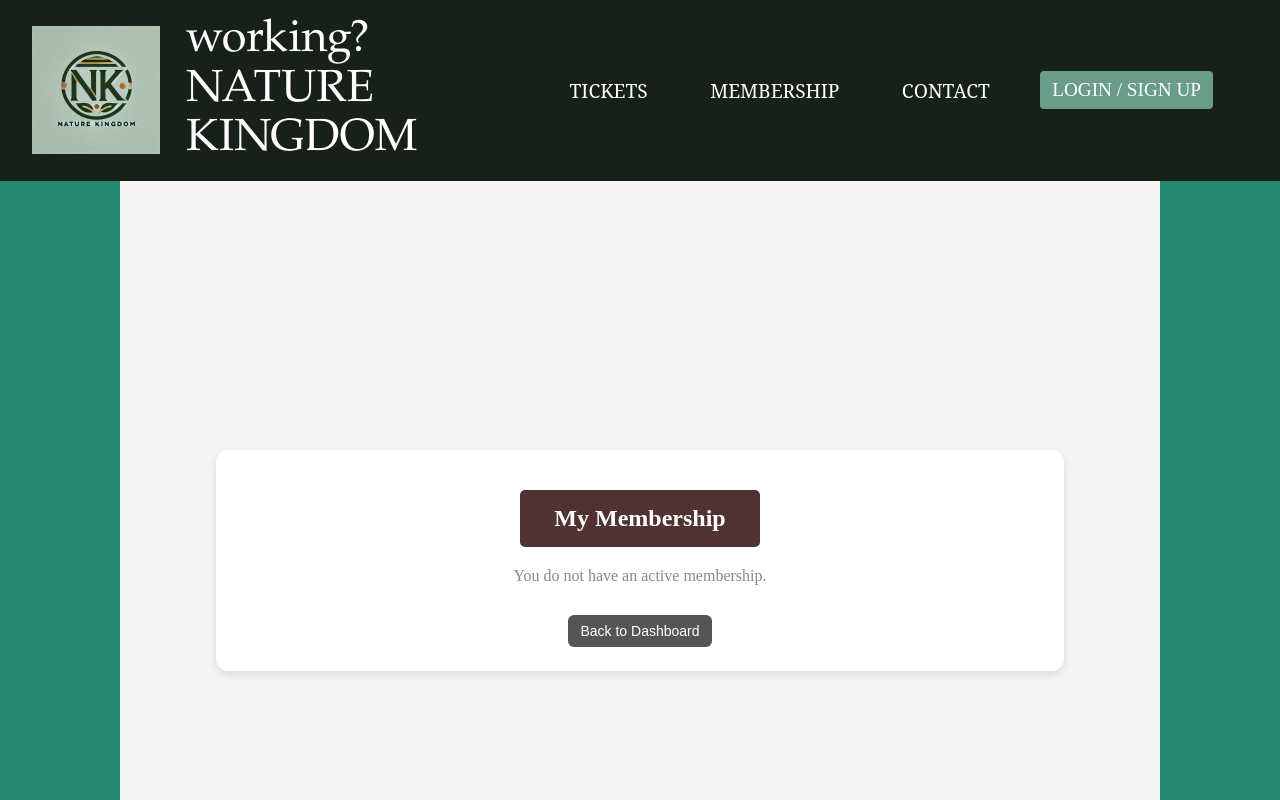
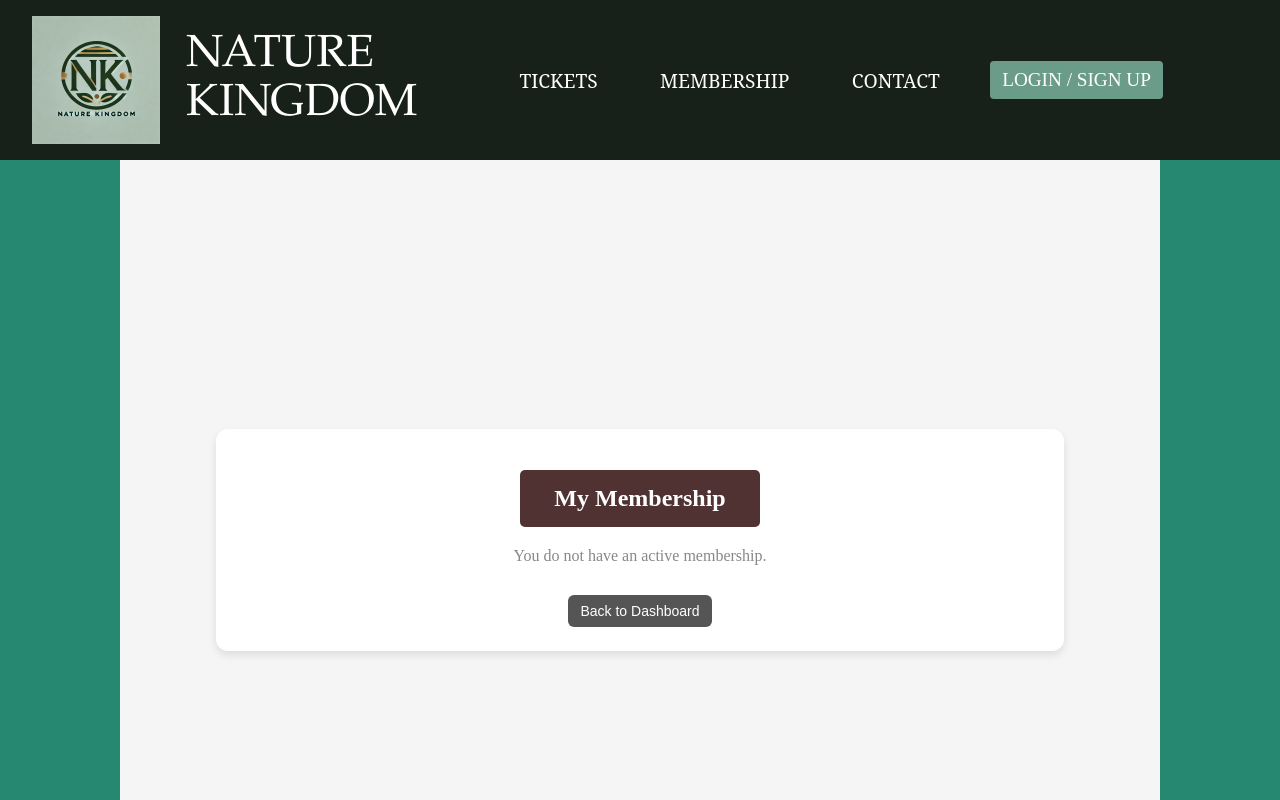
Before and after one commit to AngelSaravia/Nature_Kingdom, a React (Vite) app in the folder client/: page /my-membership in a window 1280 px wide. Shown: the top 800 px of the page. Built offline with nearby package versions, Linux system fonts and the light colour scheme; no server answers.

Commit message:
removed working check

```diff
--- a/client/src/components/header/header.jsx
+++ b/client/src/components/header/header.jsx
@@ -62,7 +62,7 @@ function Header() {
             className="logo-image"
           />
           <div className="brand-name">
-            <span> working? NATURE</span>
+            <span> NATURE</span>
             <span>KINGDOM</span>
           </div>
         </Link>
```
